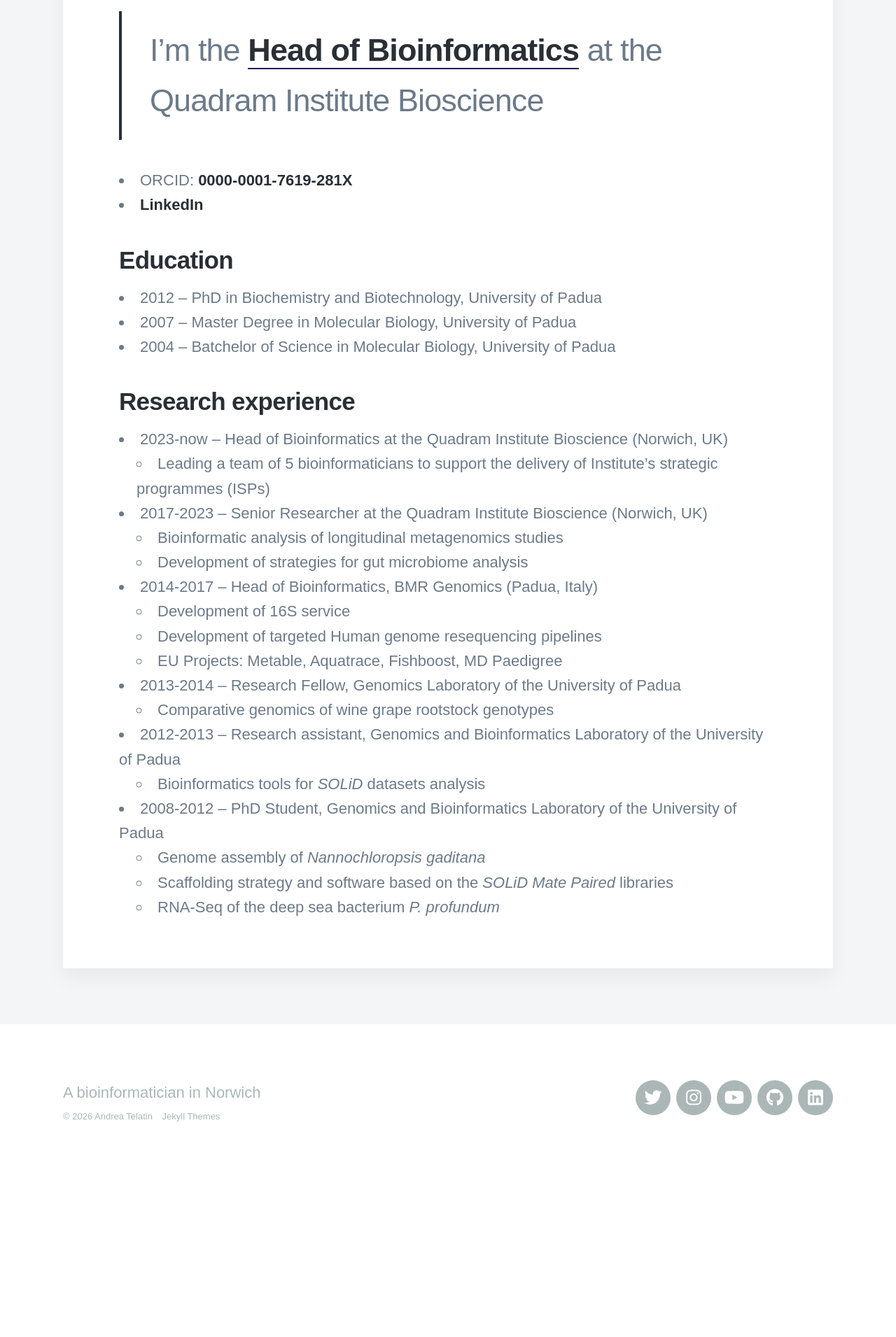
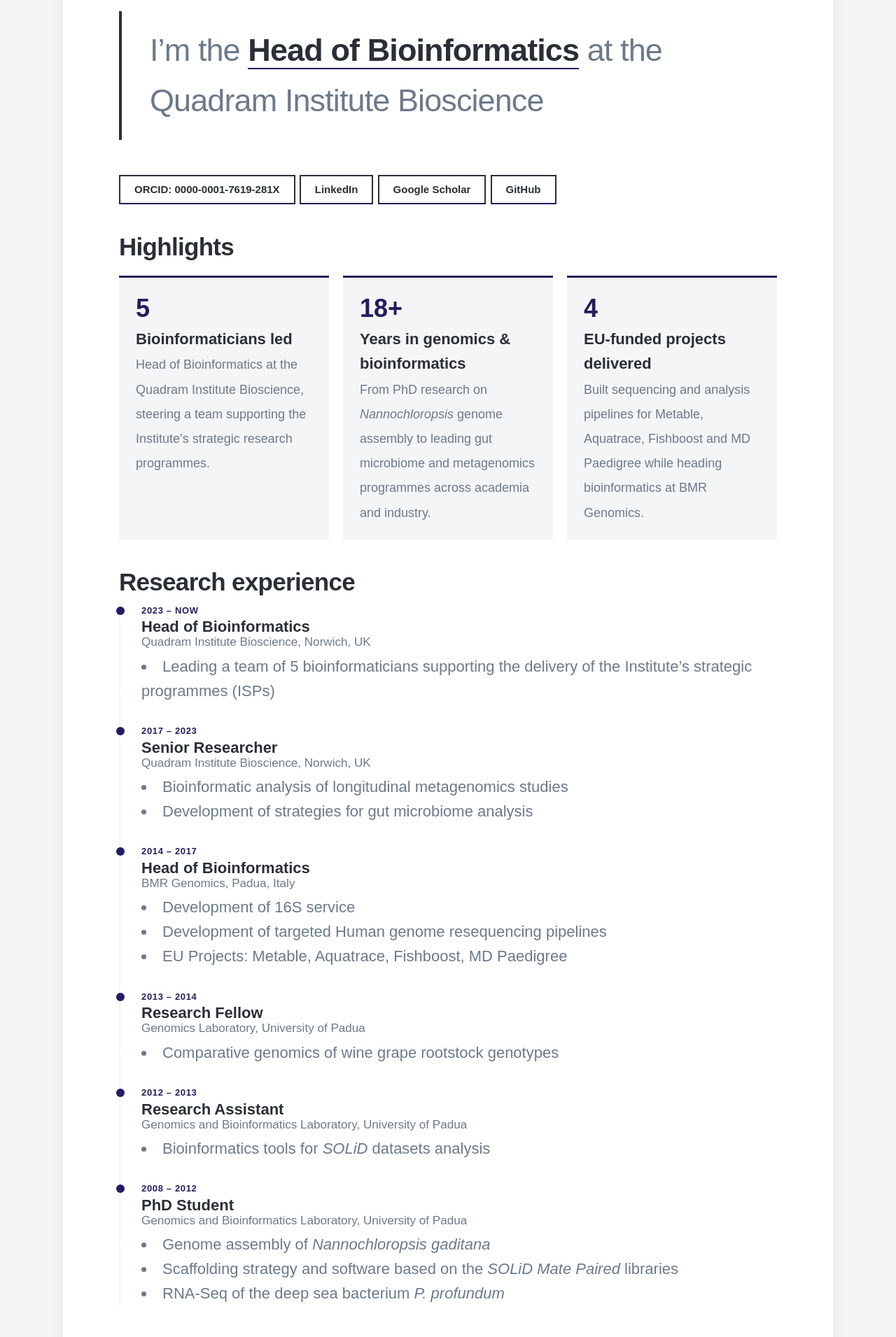
Before and after one commit to telatin/telatin.github.io, a Jekyll site: the page built from _pages/cv.md, in a window 1280 px wide. Shown: the part 626-2537 px from the top of the page at 70% size. Built offline with Jekyll 4.4.1, drawn with Linux system fonts in a browser that asks for light colours; nearby versions of some CDN libraries; some web fonts are replaced; before the commit the page ends 2308 px from its top, so only the background shows below that; some of the changed text lies outside the part shown.

Commit message:
update-cv

```diff
--- a/_pages/cv.md
+++ b/_pages/cv.md
@@ -7,31 +7,119 @@ featured_image: /images/telatin-bg.png
 
 > I'm the [Head of Bioinformatics](https://quadram.ac.uk/people/andrea-telatin/) at the Quadram Institute Bioscience
 
-* ORCID: [0000-0001-7619-281X](https://orcid.org/0000-0001-7619-281X)
-* [LinkedIn](https://www.linkedin.com/in/andreatelatin)
+<div class="cv-links" markdown="1">
+[ORCID: 0000-0001-7619-281X](https://orcid.org/0000-0001-7619-281X){: .button .button--light}
+[LinkedIn](https://www.linkedin.com/in/andreatelatin){: .button .button--light}
+[Google Scholar](https://scholar.google.com/citations?user=Bua3yncAAAAJ){: .button .button--light}
+[GitHub](https://github.com/telatin/){: .button .button--light}
+</div>
+
+## Highlights
+
+<div class="cv-highlights" markdown="1">
+
+<div class="cv-highlight" markdown="1">
+<span class="cv-highlight__figure">5</span>
+<span class="cv-highlight__title">Bioinformaticians led</span>
+<span class="cv-highlight__text">Head of Bioinformatics at the Quadram Institute Bioscience, steering a team supporting the Institute's strategic research programmes.</span>
+</div>
+
+<div class="cv-highlight" markdown="1">
+<span class="cv-highlight__figure">18+</span>
+<span class="cv-highlight__title">Years in genomics &amp; bioinformatics</span>
+<span class="cv-highlight__text">From PhD research on <em>Nannochloropsis</em> genome assembly to leading gut microbiome and metagenomics programmes across academia and industry.</span>
+</div>
+
+<div class="cv-highlight" markdown="1">
+<span class="cv-highlight__figure">4</span>
+<span class="cv-highlight__title">EU-funded projects delivered</span>
+<span class="cv-highlight__text">Built sequencing and analysis pipelines for Metable, Aquatrace, Fishboost and MD Paedigree while heading bioinformatics at BMR Genomics.</span>
+</div>
+
+</div>
+
+## Research experience
+
+<div class="cv-timeline" markdown="1">
+
+<div class="cv-timeline__item" markdown="1">
+<span class="cv-timeline__meta">2023 &ndash; now</span>
+<div class="cv-timeline__role">Head of Bioinformatics</div>
+<div class="cv-timeline__org">Quadram Institute Bioscience, Norwich, UK</div>
+
+* Leading a team of 5 bioinformaticians supporting the delivery of the Institute's strategic programmes (ISPs)
+
+</div>
+
+<div class="cv-timeline__item" markdown="1">
+<span class="cv-timeline__meta">2017 &ndash; 2023</span>
+<div class="cv-timeline__role">Senior Researcher</div>
+<div class="cv-timeline__org">Quadram Institute Bioscience, Norwich, UK</div>
+
+* Bioinformatic analysis of longitudinal metagenomics studies
+* Development of strategies for gut microbiome analysis
+
+</div>
+
+<div class="cv-timeline__item" markdown="1">
+<span class="cv-timeline__meta">2014 &ndash; 2017</span>
+<div class="cv-timeline__role">Head of Bioinformatics</div>
+<div class="cv-timeline__org">BMR Genomics, Padua, Italy</div>
+
+* Development of 16S service
+* Development of targeted Human genome resequencing pipelines
+* EU Projects: Metable, Aquatrace, Fishboost, MD Paedigree
+
+</div>
+
+<div class="cv-timeline__item" markdown="1">
+<span class="cv-timeline__meta">2013 &ndash; 2014</span>
+<div class="cv-timeline__role">Research Fellow</div>
+<div class="cv-timeline__org">Genomics Laboratory, University of Padua</div>
+
+* Comparative genomics of wine grape rootstock genotypes
+
+</div>
+
+<div class="cv-timeline__item" markdown="1">
+<span class="cv-timeline__meta">2012 &ndash; 2013</span>
+<div class="cv-timeline__role">Research Assistant</div>
+<div class="cv-timeline__org">Genomics and Bioinformatics Laboratory, University of Padua</div>
+
+* Bioinformatics tools for <em>SOLiD</em> datasets analysis
+
+</div>
+
+<div class="cv-timeline__item" markdown="1">
+<span class="cv-timeline__meta">2008 &ndash; 2012</span>
+<div class="cv-timeline__role">PhD Student</div>
+<div class="cv-timeline__org">Genomics and Bioinformatics Laboratory, University of Padua</div>
+
+* Genome assembly of <em>Nannochloropsis gaditana</em>
+* Scaffolding strategy and software based on the <em>SOLiD Mate Paired</em> libraries
+* RNA-Seq of the deep sea bacterium <em>P. profundum</em>
+
+</div>
+
+</div>
 
 ## Education
 
- * 2012 -- PhD in Biochemistry and Biotechnology, University of Padua
- * 2007 -- Master Degree in Molecular Biology, University of Padua
- * 2004 -- Batchelor of Science in Molecular Biology, University of Padua
+<div class="cv-education" markdown="1">
 
-## Research experience
+<div class="cv-education__item" markdown="1">
+<span class="cv-education__year">2012</span>
+<span class="cv-education__text"><strong>PhD</strong> in Biochemistry and Biotechnology, University of Padua</span>
+</div>
 
- * 2023-now -- Head of Bioinformatics  at the Quadram Institute Bioscience (Norwich, UK)
-   * Leading a team of 5 bioinformaticians to support the delivery of Institute's strategic programmes (ISPs)
- * 2017-2023 -- Senior Researcher at the Quadram Institute Bioscience (Norwich, UK)
-   * Bioinformatic analysis of longitudinal metagenomics studies
-   * Development of strategies for gut microbiome analysis
- * 2014-2017 -- Head of Bioinformatics, BMR Genomics (Padua, Italy)
-   * Development of 16S service
-   * Development of targeted Human genome resequencing pipelines
-   * EU Projects: Metable, Aquatrace, Fishboost, MD Paedigree
- * 2013-2014 -- Research Fellow, Genomics Laboratory of the University of Padua
-   * Comparative genomics of wine grape rootstock genotypes
- * 2012-2013 -- Research assistant, Genomics and Bioinformatics Laboratory of the University of Padua
-   * Bioinformatics tools for _SOLiD_ datasets analysis
- * 2008-2012 -- PhD Student, Genomics and Bioinformatics Laboratory of the University of Padua
-   * Genome assembly of _Nannochloropsis gaditana_
-   * Scaffolding strategy and software based on the _SOLiD Mate Paired_ libraries
-   * RNA-Seq of the deep sea bacterium _P. profundum_
+<div class="cv-education__item" markdown="1">
+<span class="cv-education__year">2007</span>
+<span class="cv-education__text"><strong>Master Degree</strong> in Molecular Biology, University of Padua</span>
+</div>
+
+<div class="cv-education__item" markdown="1">
+<span class="cv-education__year">2004</span>
+<span class="cv-education__text"><strong>Bachelor of Science</strong> in Molecular Biology, University of Padua</span>
+</div>
+
+</div>
--- /dev/null
+++ b/_sass/_includes/_cv.scss
@@ -0,0 +1,176 @@
+// - - - - - - - - - - - - - - - - - -
+
+// CV page
+
+// - - - - - - - - - - - - - - - - - -
+
+.cv-links {
+	display: flex;
+	flex-wrap: wrap;
+	gap: 10px;
+	margin-top: 20px;
+
+	.button {
+		font-weight: $bold-weight;
+	}
+}
+
+// Highlights
+
+.cv-highlights {
+	display: grid;
+	grid-template-columns: 1fr;
+	gap: 16px;
+	margin-top: 20px;
+
+	@include mq(tabletp) {
+		grid-template-columns: repeat(3, 1fr);
+		gap: 20px;
+	}
+}
+
+.cv-highlight {
+	position: relative;
+	padding: 20px 20px 18px;
+	background: $background-alt-color;
+	border-top: 3px solid $accent-color;
+
+	@include mq(laptop) {
+		padding: 26px 24px 22px;
+	}
+}
+
+.cv-highlight__figure {
+	display: block;
+	font-family: $title-font;
+	font-size: 30px;
+	font-weight: $h3-weight;
+	color: $accent-color;
+	line-height: 1;
+
+	@include mq(laptop) {
+		font-size: 36px;
+	}
+}
+
+.cv-highlight__title {
+	display: block;
+	margin-top: 8px;
+	font-weight: $bold-weight;
+	color: $text-dark-color;
+}
+
+.cv-highlight__text {
+	margin-top: 6px;
+	font-size: $p-small*0.95;
+	color: $text-medium-color;
+
+	@include mq(laptop) {
+		font-size: $p-medium*0.9;
+	}
+}
+
+// Timeline
+
+.cv-timeline {
+	position: relative;
+	margin-top: 10px;
+	padding-left: 20px;
+	border-left: 2px solid $background-alt-color;
+
+	@include mq(tabletp) {
+		padding-left: 30px;
+	}
+}
+
+.cv-timeline__item {
+	position: relative;
+	padding-bottom: 30px;
+
+	&:last-child {
+		padding-bottom: 0;
+	}
+
+	&::before {
+		content: '';
+		position: absolute;
+		top: 4px;
+		left: -25px;
+		width: 12px;
+		height: 12px;
+		border-radius: 100%;
+		background: $accent-color;
+
+		@include mq(tabletp) {
+			left: -36px;
+		}
+	}
+}
+
+.cv-timeline__meta {
+	display: block;
+	font-size: 13px;
+	font-weight: $bold-weight;
+	letter-spacing: 0.05em;
+	text-transform: uppercase;
+	color: $accent-color;
+}
+
+.cv-timeline__role {
+	margin-top: 2px;
+	font-family: $title-font;
+	font-size: $h4-small;
+	font-weight: $h4-weight;
+	color: $text-dark-color;
+
+	@include mq(tabletp) {
+		font-size: $h4-medium;
+	}
+}
+
+.cv-timeline__org {
+	margin-top: 2px;
+	font-size: $p-small*0.95;
+	color: $text-medium-color;
+}
+
+.cv-timeline__item ul {
+	margin-top: 8px;
+}
+
+// Education
+
+.cv-education {
+	margin-top: 10px;
+}
+
+.cv-education__item {
+	display: flex;
+	align-items: baseline;
+	gap: 14px;
+	padding: 12px 0;
+	border-bottom: 1px solid $background-alt-color;
+
+	&:first-child {
+		padding-top: 0;
+	}
+
+	&:last-child {
+		border-bottom: 0;
+	}
+}
+
+.cv-education__year {
+	flex: 0 0 auto;
+	font-weight: $bold-weight;
+	color: $accent-color;
+	white-space: nowrap;
+}
+
+.cv-education__text {
+	color: $text-medium-color;
+
+	strong {
+		color: $text-dark-color;
+	}
+}
--- a/css/style.scss
+++ b/css/style.scss
@@ -136,6 +136,7 @@ $grid-spacing: {{ site.data.settings.post_settings.grid_spacing }}px;
 @import "_includes/_gallery";
 @import "_includes/_syntax";
 @import "_includes/_contact-form";
+@import "_includes/_cv";
 
 
 
```
Also changed, not shown: 1 other file.
